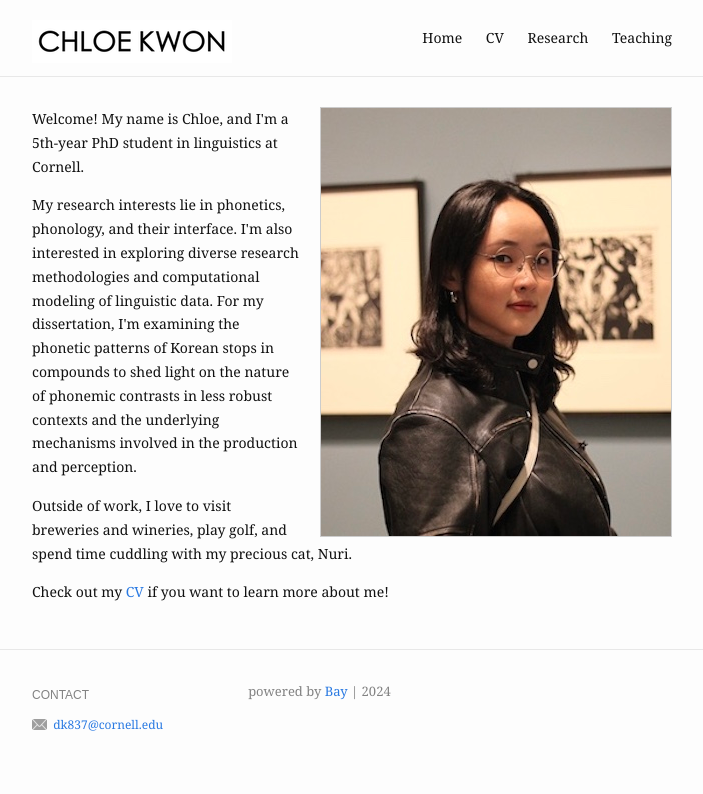
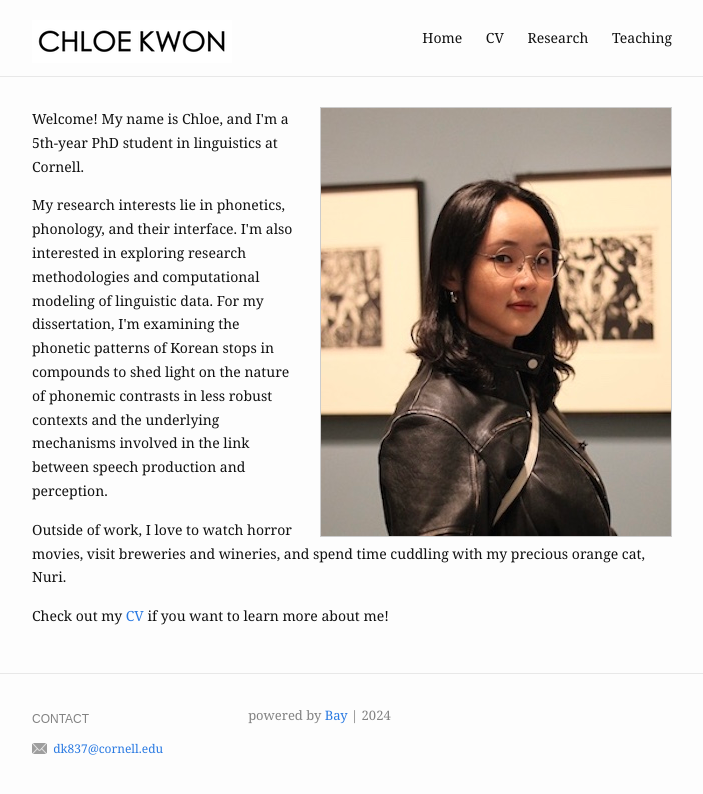
Before and after one commit to chloedkkwon/chloedkkwon.github.io, a Jekyll site: the page built from index.md, in a window 1280 px wide. Shown: the top 794 px of the page, without its empty margins (288-991 px from the left). Built offline with Jekyll 4.4.1, drawn with Linux system fonts in a browser that asks for light colours.

Commit message:
Update index.md

```diff
--- a/index.md
+++ b/index.md
@@ -10,13 +10,13 @@ profile_picture:
 </p>
 
 <p>
-    My research interests lie in phonetics, phonology, and their interface. I'm also  interested in exploring diverse research methodologies and computational modeling of linguistic data. For my dissertation, I'm examining the phonetic patterns of Korean stops in compounds to shed light on the nature of phonemic contrasts in less robust contexts and the underlying mechanisms involved in the production and perception.
+    My research interests lie in phonetics, phonology, and their interface. I'm also  interested in exploring research methodologies and computational modeling of linguistic data. For my dissertation, I'm examining the phonetic patterns of Korean stops in compounds to shed light on the nature of phonemic contrasts in less robust contexts and the underlying mechanisms involved in the link between speech production and perception.
 </p>
 
 <p>
-  Outside of work, I love to visit breweries and wineries, play golf, and spend time cuddling with my precious cat, Nuri.
+  Outside of work, I love to watch horror movies, visit breweries and wineries, and spend time cuddling with my precious orange cat, Nuri.
  </p>
 
 <p>
-    Check out my <a href="CV_2024.pdf">CV</a> if you want to learn more about me!
+    Check out my <a href="CV_chloekwon_240711.pdf">CV</a> if you want to learn more about me!
 </p>
```
